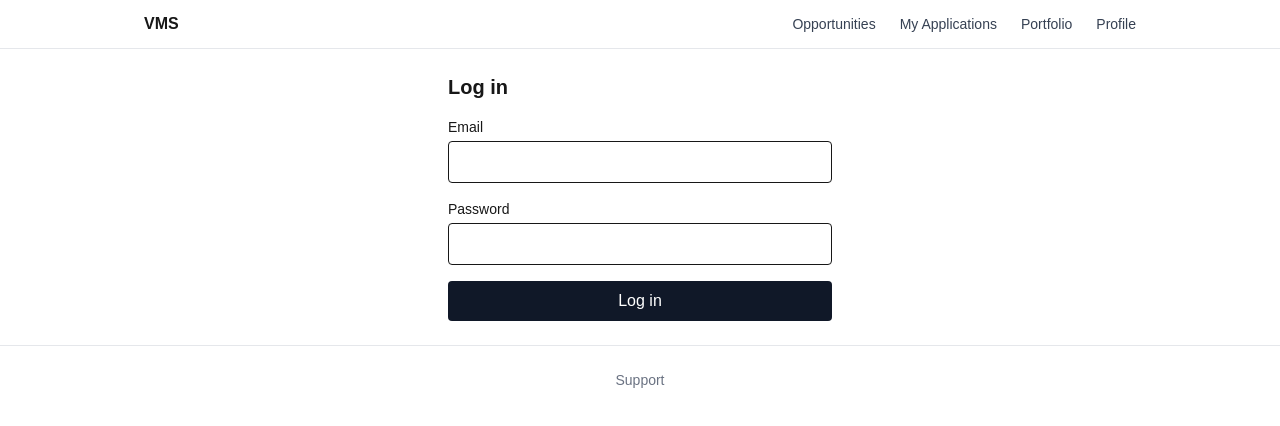
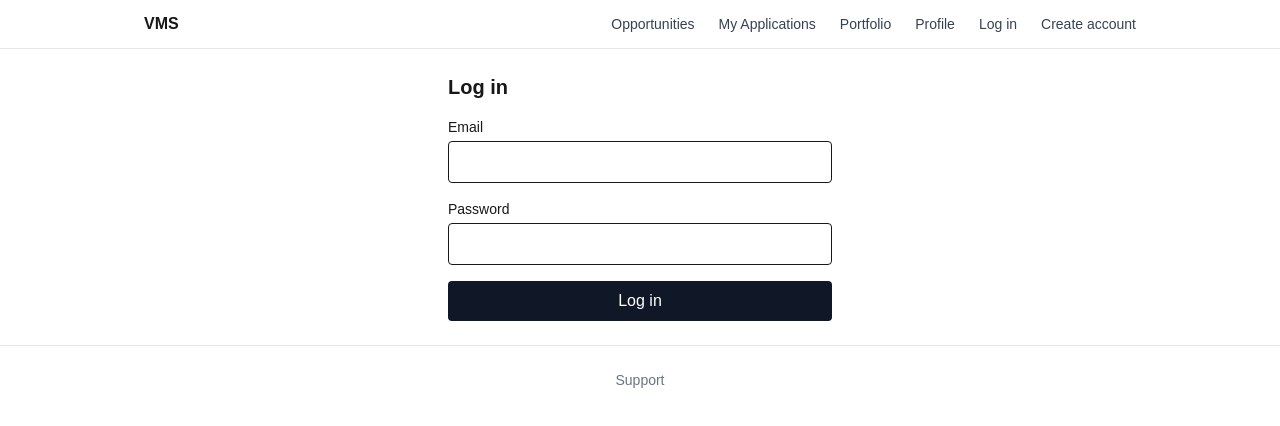
Before and after one commit to sohaibbinmohsin/youth-republic, a Next.js app in the folder frontend/: page /login in a window 1280 px wide. Shown: the top 426 px of the page. Built offline with nearby package versions, Linux system fonts and the light colour scheme.

Commit message:
fix: wire Log in / Create account into the volunteer app's nav
Left over from the tmp-partner-admin/youth-republic main merge — the /login
and /register pages have always existed but were never linked from
AppShell's nav, reachable only by typing the URL directly.

```diff
--- a/frontend/components/AppShell.tsx
+++ b/frontend/components/AppShell.tsx
@@ -8,6 +8,8 @@ const NAV_LINKS = [
   { href: "/applications", label: "My Applications" },
   { href: "/portfolio", label: "Portfolio" },
   { href: "/profile", label: "Profile" },
+  { href: "/login", label: "Log in" },
+  { href: "/register", label: "Create account" },
 ];
 
 export function AppShell({ children }: { children: React.ReactNode }) {
```
